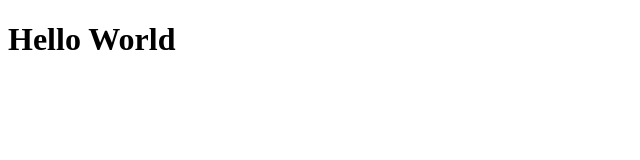
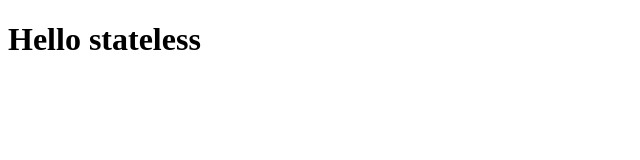
Before and after one commit to bgirlcoolcat/React-How-to, a React (Create React App) app: page / in a window 1280 px wide. Shown: the top 160 px of the page, without its empty margins (0-640 px from the left). Built offline with nearby package versions, Linux system fonts and the light colour scheme.

Commit message:
example of a stateless function component

```diff
--- a/src/App.js
+++ b/src/App.js
@@ -1,11 +1,7 @@
 import React from 'react';
 
-// A class component
+// A stateless function component
 
-class App extends React.Component {
-  render() {
-    return <h1>Hello World</h1>
-  }
-}
+const App = () => <h1>Hello stateless</h1>
 
 export default App;
```
